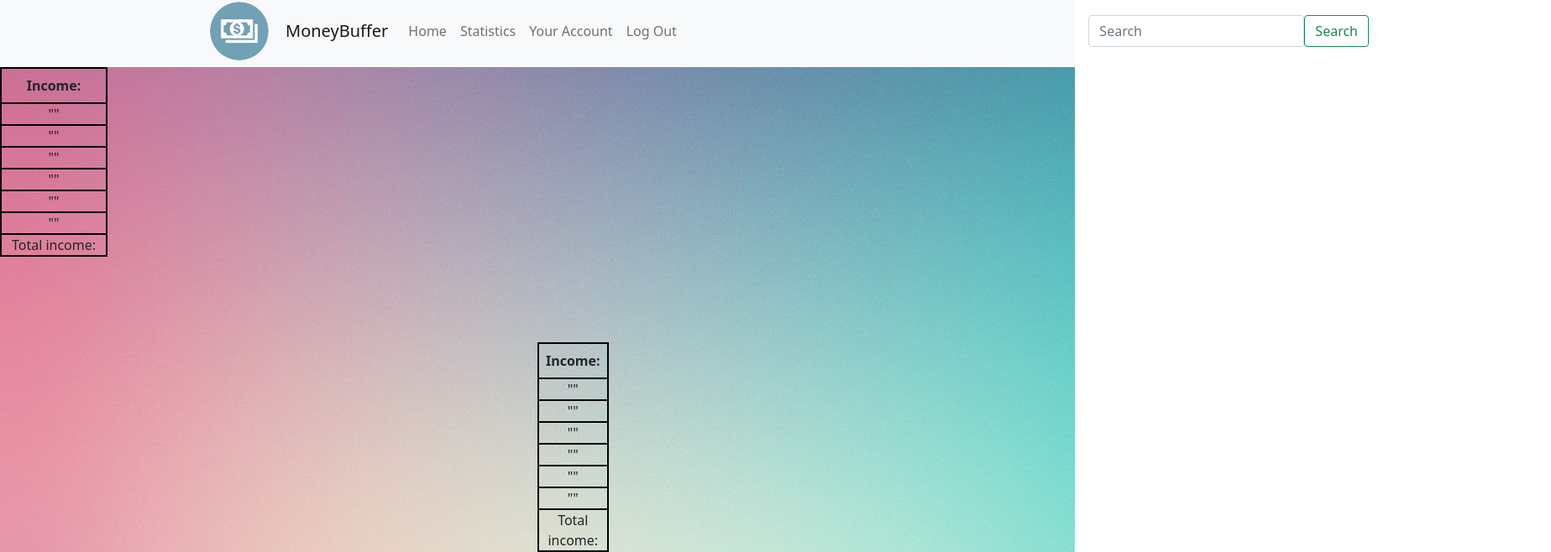
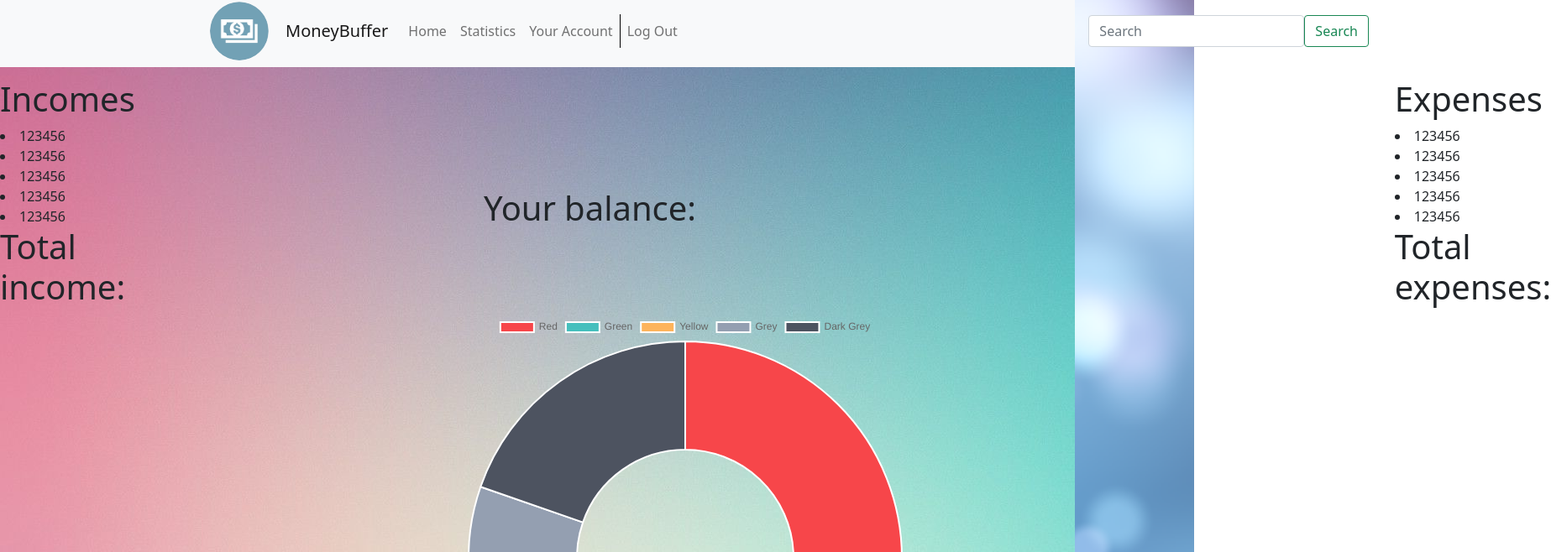
Before and after one commit to ZsuzsannaBudai/MoneyBuff-frontend, a React (Create React App) app: page /mainpage in a window 1280 px wide. Shown: the part 6-664 px from the top of the page at 84% size, 1847 px wide, since content can reach past the window. Built offline with nearby package versions, Linux system fonts and the light colour scheme.

Commit message:
[MNYB-012] Main Page frontend

```diff
--- a/package.json
+++ b/package.json
@@ -11,16 +11,18 @@
     "@types/react": "^17.0.19",
     "@types/react-dom": "^17.0.9",
     "bootstrap": "^5.1.0",
+    "chart.js": "^3.5.1",
     "formik": "^2.2.9",
     "mdbreact": "^5.1.0",
     "node-sass": "^6.0.1",
     "react": "^17.0.2",
     "react-bootstrap": "^2.0.0-beta.6",
     "react-bootstrap-table": "^4.3.1",
-    "react-chartjs-2": "^3.0.4",
+    "react-chartjs-2": "^3.0.5",
     "react-dom": "^17.0.2",
     "react-router-dom": "^5.2.1",
     "react-scripts": "4.0.3",
+    "recharts": "^2.1.3",
     "typescript": "^4.4.2",
     "web-vitals": "^1.1.2"
   },
--- a/src/Components/main-page/MainPage.tsx
+++ b/src/Components/main-page/MainPage.tsx
@@ -1,5 +1,5 @@
 import {useHistory} from "react-router-dom";
-import {Fragment} from "react";
+import React, {Fragment} from "react";
 import "./MainPageSCSS.css";
 import background from "./mainPageBackground.jpg";
 import {Button, Navbar, Table} from "react-bootstrap";
@@ -8,17 +8,35 @@ import {Nav} from "react-bootstrap";
 import {Form} from "react-bootstrap";
 import {FormControl} from "react-bootstrap";
 import littleLogo from "./signin_icon.png";
-
-import {useFormik} from "formik";
-import {APIService} from "../../APIService";
-import {Status} from "../../Enums";
-import ChartsPage from "./donutChartMainPage";
-import decor from "../welcome-page/decor2.png";
+import ChartsPage from "./mainPageDonutChart";
 
 export const MainPage = () => {
 
-    //let val = ChartsPage;
     const history = useHistory();
+
+    let income = {
+        listItems: [
+            {
+                id: 1,
+                context: 123456
+            },
+            {
+                id: 1,
+                context: 123456
+            },
+            {
+                id: 1,
+                context: 123456
+            },
+            {
+                id: 1,
+                context: 123456
+            }, {
+                id: 1,
+                context: 123456
+            },
+        ]
+    };
 
     /* const handleRoute = () => {
          history.push("/register");
@@ -52,6 +70,7 @@ export const MainPage = () => {
                             <Nav.Link href="#home">Home</Nav.Link>
                             <Nav.Link href="#link">Statistics</Nav.Link>
                             <Nav.Link href="#account">Your Account</Nav.Link>
+                            <div className="separatorLine"/>
                             <Nav.Link href="#logout">Log Out</Nav.Link>
                         </Nav>
                         <Form className="d-flex">
@@ -65,41 +84,30 @@ export const MainPage = () => {
                         </Form>
                     </Container>
                 </Navbar>
-                <div className="incomeTable">
-                    <Table>
-                        <thead>
-                        <tr>
-                            <th>Income:</th>
-                        </tr>
-                        </thead>
-                        <tbody>
-                        <tr>""</tr>
-                        <tr>""</tr>
-                        <tr>""</tr>
-                        <tr>""</tr>
-                        <tr>""</tr>
-                        <tr>""</tr>
-                        <tr>Total income:</tr>
-                        </tbody>
-                    </Table>
+                <div className="tables">
+                    <div>
+                        <div className="incomeTitle"><h1>Incomes</h1></div>
+                        {income.listItems.map((listItem: any) => (
+                            <div className="asdfg">
+                                <li key={listItem.id}>{listItem.context}</li>
+                            </div>
+                        ))}
+                        <div className="totalIncome"><h1>Total income:</h1></div>
+                    </div>
+                    <div className="expensesTable">
+                        <div className="expensesTitle"><h1>Expenses</h1></div>
+                        {income.listItems.map((listItem: any) => (
+                            <div>
+                                <li key={listItem.id}>{listItem.context}</li>
+                            </div>
+                        ))}
+                        <div className="totalIncome"><h1>Total expenses:</h1></div>
+                    </div>
                 </div>
-                <div className="expenseTable">
-                    <Table>
-                        <thead>
-                        <tr>
-                            <th>Income:</th>
-                        </tr>
-                        </thead>
-                        <tbody>
-                        <tr>""</tr>
-                        <tr>""</tr>
-                        <tr>""</tr>
-                        <tr>""</tr>
-                        <tr>""</tr>
-                        <tr>""</tr>
-                        <tr>Total income:</tr>
-                        </tbody>
-                    </Table>
+                <div className="med">
+                    <h1 className="balance">Your </h1>
+                    <h1 className="balance2">balance:</h1>
+                    <ChartsPage/>
                 </div>
             </div>
         </Fragment>
--- a/src/Components/main-page/MainPageSCSS.css
+++ b/src/Components/main-page/MainPageSCSS.css
@@ -18,30 +18,54 @@
     margin-right: -350px;
 }
 
+.incomeTitle {
+    padding-top: 100px;
+}
+
 .mainPageAll {
     justify-content: space-around;
     align-items: center;
 }
 
-.incomeTable {
-    width: 10%;
-    padding-top: 86px;
+.tables {
+    display: flex;
 }
 
-table {
-    border: 2px solid black;
+.separatorLine {
+    border-right: 1px solid black;
 }
 
-tr {
-    border: 2px solid black;
-    text-align: center;
-}
-th {
-    border: 2px solid black;
+.expensesTitle {
+    padding-top: 100px;
 }
 
-.expenseTable {
-    width: 20%;
-    padding-top: 86px;
-    padding-left: 50%;
+.expensesTable {
+    margin-left: 1500px;
 }
+
+.donutChart {
+    padding-right: 500px;
+    margin-left: -300px;
+}
+
+.med {
+    display: flex;
+}
+
+.balance {
+    margin-left: 45%;
+    margin-top: -150px;
+    height: 50px;
+
+}
+
+.balance2 {
+    margin-top: -150px;
+    height: 50px;
+    margin-left: 10px;
+}
+
+.donut {
+    height: 550px !important;
+    width: 550px !important;
+}
--- a/src/Components/main-page/donutChartMainPage.tsx
+++ b/src/Components/main-page/mainPageDonutChart.tsx
@@ -24,9 +24,8 @@ class ChartsPage extends React.Component {
 
     render() {
         return (
-            <MDBContainer>
-                <h3 className="mt-5">Doughnut chart</h3>
-                <Doughnut data={this.state.dataDoughnut} options={{ responsive: true }} />
+            <MDBContainer className="donutChart">
+                <Doughnut className="donut" data={this.state.dataDoughnut} options={{ responsive: true }} />
             </MDBContainer>
         );
     }
```
Also changed, not shown: 1 other file (tests, documents, lock files or other folders).
